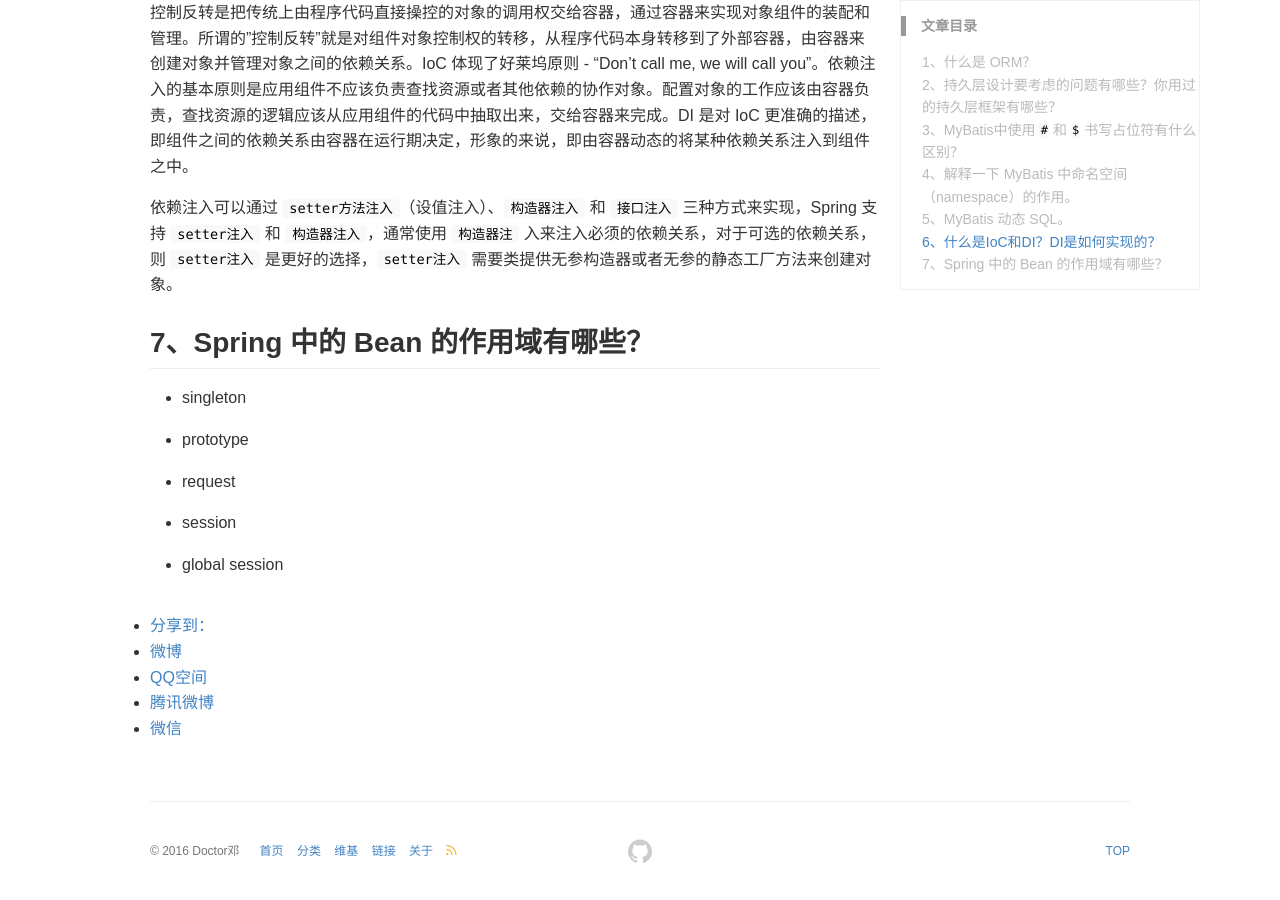
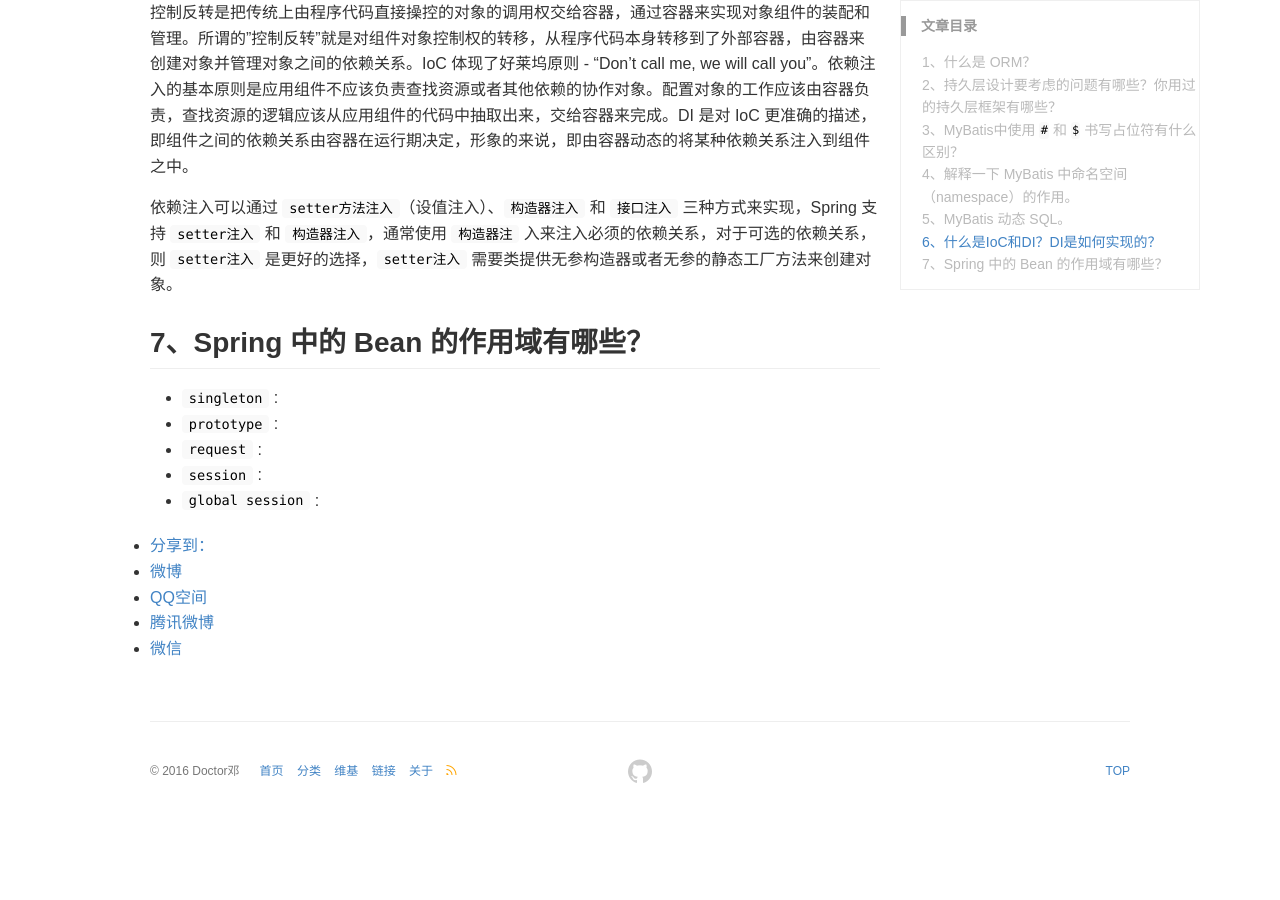
Before and after one commit to DoctorDeng/DoctorDeng.github.io, a Jekyll site: the page built from _posts/2016-09-18-java-SSM.md, in a window 1280 px wide and 900 px high, scrolled down 3355 px. Built offline with Jekyll 4.4.1, drawn with Linux system fonts in a browser that asks for light colours; comment, search, counter and statistics services are not loaded; after the commit the page ends 4175 px from its top, so only the background shows below that.

Commit message:
modify file

```diff
--- a/_posts/2016-09-18-java-SSM.md
+++ b/_posts/2016-09-18-java-SSM.md
@@ -133,12 +133,8 @@ IoC 叫控制反转，是 Inversion of Control 的缩写，DI（Dependency Injec
 
 ## 7、Spring 中的 Bean 的作用域有哪些？
 
-* singleton
-
-* prototype
-
-* request
-
-* session
-
-* global session
+* `singleton` :
+* `prototype` :
+* `request` :
+* `session` :
+* `global session` :
```
